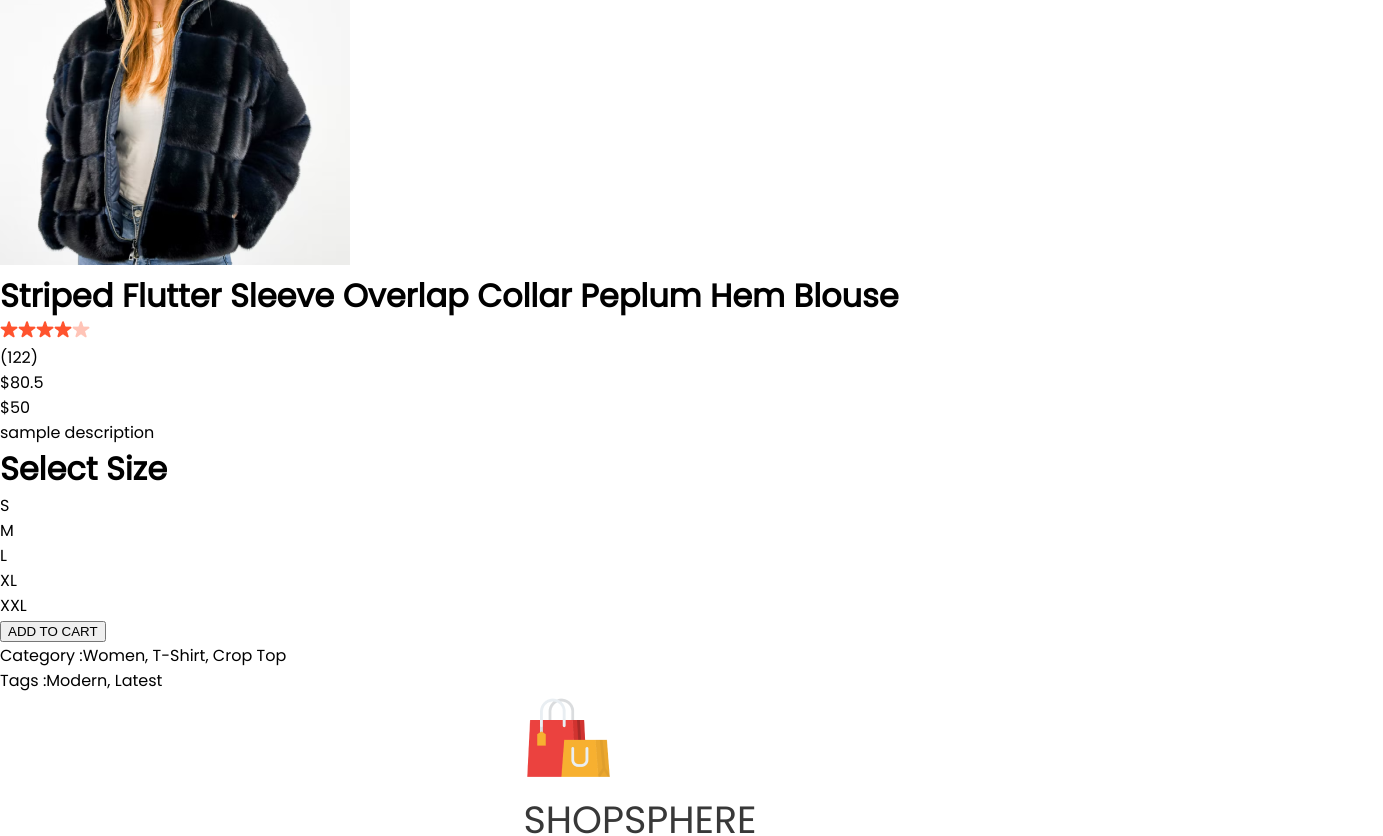
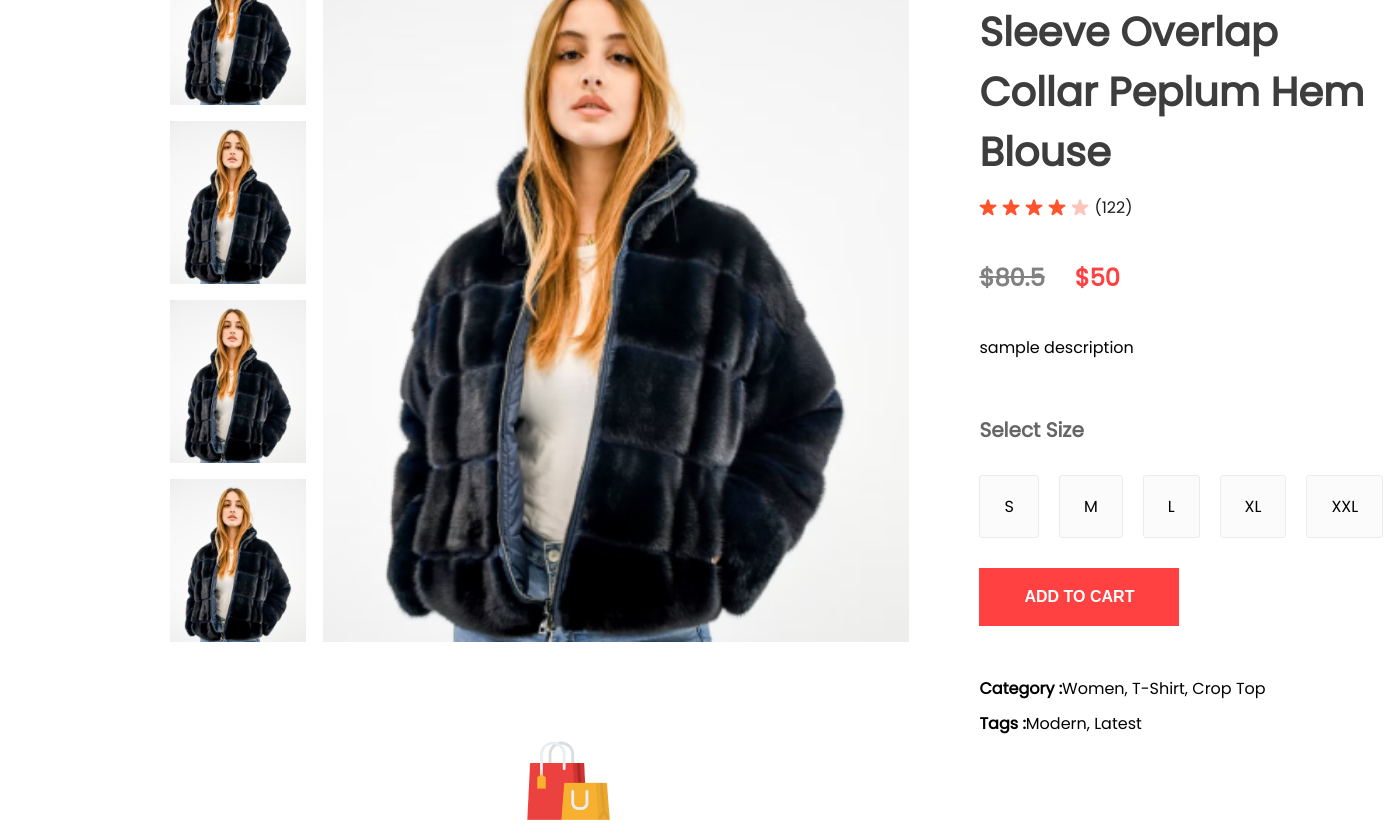
Before and after one commit to ayushpathak477/E-Commerce, a React (Create React App) app in the folder frontend/: page /product/1 in a window 1280 px wide. Shown: the part 300-1136 px from the top of the page, 1383 px wide, since content can reach past the window. Built offline with nearby package versions, Linux system fonts and the light colour scheme.

Commit message:
added css properties for product display page

```diff
--- a/frontend/src/Components/Breadcrums/Breadcrum.css
+++ b/frontend/src/Components/Breadcrums/Breadcrum.css
@@ -0,0 +1,10 @@
+.breadcrum{
+    display: flex;
+    align-items: center;
+    gap: 8px;
+    color: #5e5e5e;
+    font-size: 16px;
+    font-weight: 600;
+    margin: 60px 170px;
+    text-transform: capitalize;
+}
--- a/frontend/src/Components/ProductDisplay/ProductDisplay.css
+++ b/frontend/src/Components/ProductDisplay/ProductDisplay.css
@@ -0,0 +1,92 @@
+.productdisplay{
+    display: flex;
+    margin: 0px 170px;
+}
+.productdisplay-left{
+    display: flex;
+    gap: 17px;
+}
+.productdisplay-img-list{
+    display: flex;
+    flex-direction: column;
+    gap: 16px;
+}
+.productdisplay-img-list img{
+    height: 163px;
+}
+.productdisplay-main-img{
+    width: 586px;
+    height: 700px;
+}
+.productdisplay-right{
+    margin: 0px 70px;
+    display: flex;
+    flex-direction: column;
+}
+.productdisplay-right h1{
+    color: #3d3d3d;
+    font-size: 40px;
+    font-weight: 700;
+}
+.productdisplay-right-stars{
+    display: flex;
+    align-items: center;
+    margin-top: 13px;
+    gap: 5px;
+    color: #1c1c1c;
+    font-size: 16px;
+}
+.productdisplay-right-prices{
+    display: flex;
+    margin: 40px 0px;
+    gap: 30px;
+    font-size: 24px;
+    font-weight: 700;
+}
+.productdisplay-right-price-old{
+    color: #818181;
+    text-decoration: line-through;
+}
+.productdisplay-right-price-new{
+    color: #ff4141;
+}
+.productdisplay-right-size h1{
+    margin-top: 55px;
+    color: #656565;
+    font-size: 20px;
+    font-weight: 600;
+}
+.productdisplay-right-sizes{
+    display: flex;
+    margin: 30px 0px;
+    gap: 20px;
+}
+.productdisplay-right-sizes div {
+    padding: 18px 24px;
+    background: #fbfbfb;
+    border: 1px solid #ebebeb;
+    border-radius: 3px;
+    cursor: pointer;
+    transition: background-color 0.3s ease;
+}
+.productdisplay-right-sizes div:hover {
+    background: #f0f0f0;
+}
+.productdisplay-right button{
+    padding: 20px 40px;
+    width: 200px;
+    font-size: 16px;
+    font-weight: 600;
+    color: white;
+    background: #ff4141;
+    margin-bottom: 40px;
+    border: none;
+    outline: none;
+    cursor: pointer;
+}
+.productdisplay-right-category{
+    margin-top: 10px;
+}
+.productdisplay-right-category span{
+    font-weight: 600;
+}
--- a/frontend/src/Components/ProductDisplay/ProductDisplay.jsx
+++ b/frontend/src/Components/ProductDisplay/ProductDisplay.jsx
@@ -9,10 +9,10 @@
     <div className='productdisplay'>
         <div className="productdisplay-left">
             <div className="productdisplay-img-list">
-                <img src={product.img} alt="" />
-                <img src={product.img} alt="" />
-                <img src={product.img} alt="" />
-                <img src={product.img} alt="" />
+                <img src={product.image} alt="" />
+                <img src={product.image} alt="" />
+                <img src={product.image} alt="" />
+                <img src={product.image} alt="" />
             </div>
             <div className="productdisplay-img">
                 <img className='productdisplay-main-img' src={product.image} alt="" />
@@ -20,7 +20,7 @@
         </div>
         <div className="productdisplay-right">
             <h1>{product.name}</h1>
-            <div className="productdisplay-right-star">
+            <div className="productdisplay-right-stars">
                 <img src={star_icon} alt="" />
                 <img src={star_icon} alt="" />
                 <img src={star_icon} alt="" />
@@ -37,7 +37,7 @@
             </div>
             <div className="productdisplay-right-size">
                 <h1>Select Size</h1>
-                <div className="productdisplay-right-size">
+                <div className="productdisplay-right-sizes">
                     <div>S</div>
                     <div>M</div>
                     <div>L</div>
```
